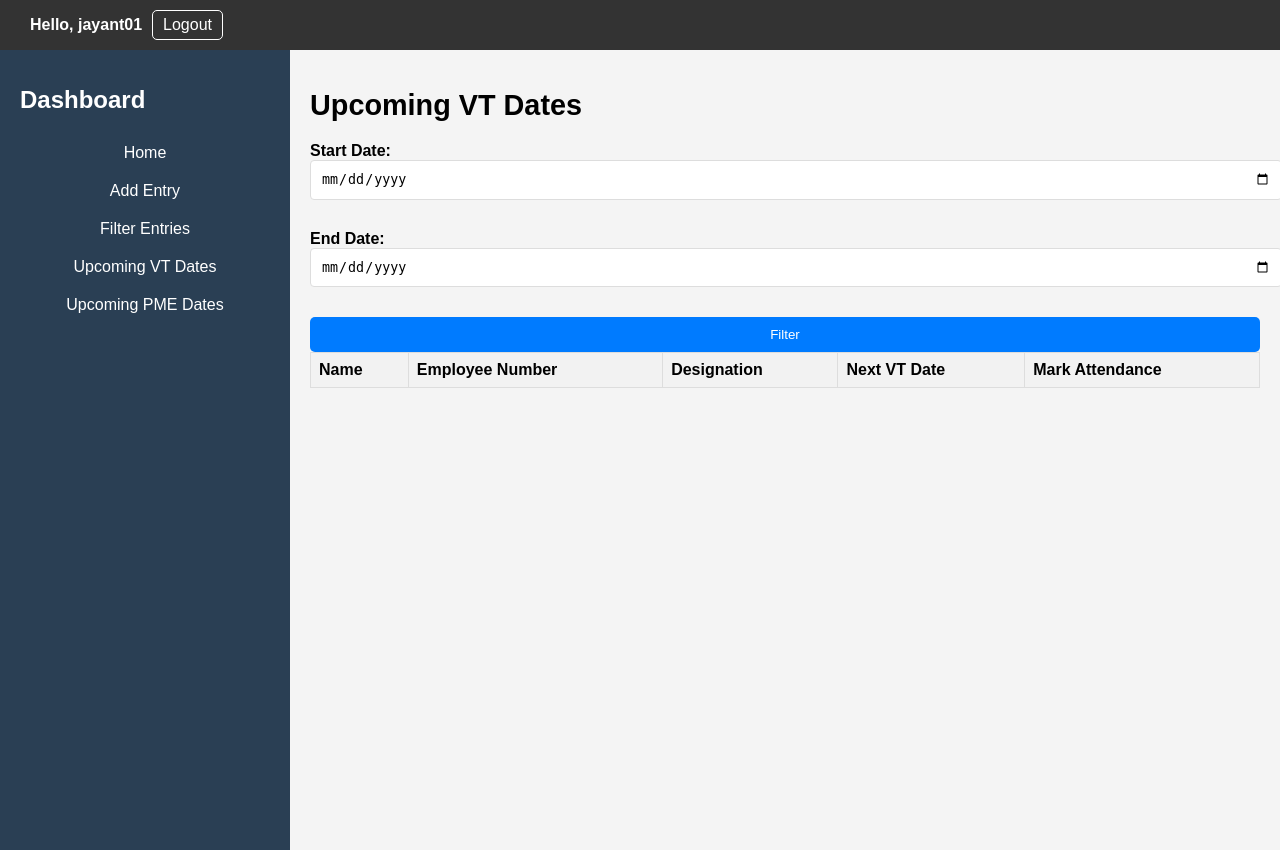
After one commit to rahulratan1509/musical-octo-dollop, a Django app: page /upcoming_vt_dates/ in a window 1280 px wide. The commit adds this page. Run offline with Django 4.2, Linux system fonts and the light colour scheme; a user stored in the database is signed in; data comes from the database, SQL or seed files in the repository; both versions use the stored data as it was after the commit; lists and menus that the app fills with data are empty.

```diff
--- a/EmployeeApp/templates/EmployeeApp/base.html
+++ b/EmployeeApp/templates/EmployeeApp/base.html
@@ -21,6 +21,8 @@
                 <li><a href="{% url 'dashboard' %}">Home</a></li>
                 <li><a href="{% url 'add_entry' %}">Add Entry</a></li>
                 <li><a href="{% url 'filter_entries' %}">Filter Entries</a></li>
+                <li><a href="{% url 'upcoming_vt_dates' %}">Upcoming VT Dates</a></li>
+                <li><a href="{% url 'upcoming_pme_dates' %}">Upcoming PME Dates</a></li>
 
                 <!-- Add other dashboard links as needed -->
             </ul>
--- /dev/null
+++ b/EmployeeApp/templates/EmployeeApp/upcoming_vt_dates.html
@@ -0,0 +1,54 @@
+{% extends "EmployeeApp/base.html" %}
+
+{% block content %}
+<h1>Upcoming VT Dates</h1>
+
+<form method="post">
+    {% csrf_token %}
+    <div class="form-group">
+        <label for="start_date">Start Date:</label>
+        <input type="date" id="start_date" name="start_date" value="{{ request.POST.start_date }}">
+    </div>
+    <div class="form-group">
+        <label for="end_date">End Date:</label>
+        <input type="date" id="end_date" name="end_date" value="{{ request.POST.end_date }}">
+    </div>
+    <button type="submit" class="btn btn-primary">Filter</button>
+</form>
+
+<table class="table">
+    <!-- Table header goes here -->
+    <thead>
+        <tr>
+            <th>Name</th>
+            <th>Employee Number</th>
+            <th>Designation</th>
+            <th>Next VT Date</th>
+            <th>Mark Attendance</th>
+        </tr>
+    </thead>
+    <tbody>
+        <!-- Loop through upcoming_vt_entries and display rows -->
+        {% for entry in upcoming_vt_entries %}
+        <tr>
+            <td>{{ entry.name }}</td>
+            <td>{{ entry.employee_number }}</td>
+            <td>{{ entry.designation }}</td>
+            <td>{{ entry.next_vt_date }}</td>
+            <td>
+                <!-- Form for marking attendance -->
+                <form method="post">
+                    {% csrf_token %}
+                    <input type="hidden" name="entry_id" value="{{ entry.id }}">
+                    <label>
+                        <input type="checkbox" name="attended" value="1"> Attended
+                    </label>
+                    <button type="submit" class="btn btn-success">Submit</button>
+                </form>
+            </td>
+        </tr>
+        {% endfor %}
+    </tbody>
+</table>
+
+{% endblock %}
--- a/EmployeeApp/urls.py
+++ b/EmployeeApp/urls.py
@@ -20,6 +20,10 @@ urlpatterns = [
     path('filter_entries/', views.filter_entries, name='filter_entries'),
 
 
+    path('upcoming_vt_dates/', views.upcoming_vt_dates, name='upcoming_vt_dates'),
+    path('upcoming_pme_dates/', views.upcoming_pme_dates, name='upcoming_pme_dates'),
+
+
 
 
 
--- a/EmployeeApp/views.py
+++ b/EmployeeApp/views.py
@@ -269,39 +269,129 @@ def filter_entries(request):
 
     return render(request, 'EmployeeApp/filter_entries.html', {'entries': entries, 'start_date': start_date, 'end_date': end_date})
 
-# views.py
-from django.shortcuts import render
+# In your views.py
+
+from datetime import date, timedelta, datetime
+from django.shortcuts import render, redirect
+from django.contrib.auth.decorators import login_required
 from .models import Entry
-from datetime import date, timedelta
 
+@login_required
 def upcoming_vt_dates(request):
-    # Get entries with upcoming VT dates within the next 15 days
     today = date.today()
-    upcoming_vt_entries = Entry.objects.filter(
-        next_vt_date__gte=today,
-        next_vt_date__lte=today + timedelta(days=15)
-    )
-    return render(request, 'EmployeeApp/upcoming_dates.html', {'entries': upcoming_vt_entries})
+    end_of_month = today + timedelta(days=30)  # Assuming each month has 30 days
 
+    if request.method == 'POST':
+        start_date = request.POST.get('start_date')
+        end_date = request.POST.get('end_date')
+
+        if start_date and end_date:
+            start_date = date.fromisoformat(start_date)
+            end_date = date.fromisoformat(end_date)
+
+            # Filter entries where next VT date is within the selected date range
+            upcoming_vt_entries = Entry.objects.filter(
+                user=request.user,
+                next_vt_date__gte=start_date,
+                next_vt_date__lte=end_date
+            ).order_by('next_vt_date')
+        else:
+            # If no date range is selected, show all upcoming VT dates for the current month
+            upcoming_vt_entries = Entry.objects.filter(
+                user=request.user,
+                next_vt_date__gte=today,
+                next_vt_date__lte=end_of_month
+            ).order_by('next_vt_date')
+    else:
+        # Show all upcoming VT dates for the current month by default
+        upcoming_vt_entries = Entry.objects.filter(
+            user=request.user,
+            next_vt_date__gte=today,
+            next_vt_date__lte=end_of_month
+        ).order_by('next_vt_date')
+
+    context = {
+        'upcoming_vt_entries': upcoming_vt_entries,
+    }
+
+    return render(request, 'EmployeeApp/upcoming_vt_dates.html', context)
+
+@login_required
 def upcoming_pme_dates(request):
-    # Get entries with upcoming PME dates within the next 15 days
     today = date.today()
-    upcoming_pme_entries = Entry.objects.filter(
-        next_pme_date__gte=today,
-        next_pme_date__lte=today + timedelta(days=15)
-    )
-    return render(request, 'EmployeeApp/upcoming_dates.html', {'entries': upcoming_pme_entries})
+    end_of_month = today + timedelta(days=30)  # Assuming each month has 30 days
 
-def mark_as_done(request, entry_id, event_type):
-    try:
-        entry = Entry.objects.get(id=entry_id)
-        if event_type == 'vt':
-            entry.last_vt_date = entry.next_vt_date
-        elif event_type == 'pme':
-            entry.last_pme_date = entry.next_pme_date
-        entry.save()
-        messages.success(request, f'{entry.name} marked as done for {event_type.upper()}')
-    except Entry.DoesNotExist:
-        messages.error(request, 'Entry not found.')
+    if request.method == 'POST':
+        start_date = request.POST.get('start_date')
+        end_date = request.POST.get('end_date')
 
-    return redirect('upcoming_dates')
+        if start_date and end_date:
+            start_date = date.fromisoformat(start_date)
+            end_date = date.fromisoformat(end_date)
+
+            # Filter entries where next PME date is within the selected date range
+            upcoming_pme_entries = Entry.objects.filter(
+                user=request.user,
+                next_pme_date__gte=start_date,
+                next_pme_date__lte=end_date
+            ).order_by('next_pme_date')
+        else:
+            # If no date range is selected, show all upcoming PME dates for the current month
+            upcoming_pme_entries = Entry.objects.filter(
+                user=request.user,
+                next_pme_date__gte=today,
+                next_pme_date__lte=end_of_month
+            ).order_by('next_pme_date')
+    else:
+        # Show all upcoming PME dates for the current month by default
+        upcoming_pme_entries = Entry.objects.filter(
+            user=request.user,
+            next_pme_date__gte=today,
+            next_pme_date__lte=end_of_month
+        ).order_by('next_pme_date')
+
+    context = {
+        'upcoming_pme_entries': upcoming_pme_entries,
+    }
+
+    return render(request, 'EmployeeApp/upcoming_pme_dates.html', context)
+
+# ...
+
+# Define a function to calculate the next VT date
+def calculate_next_vt_date(entry):
+    current_year = datetime.now().year
+    dob_year = entry.date_of_birth.year
+    age = current_year - dob_year
+    retirement_age = 60
+    next_vt_date = None
+
+    if age < retirement_age:
+        if entry.last_vt_date:
+            if age >= 59 and age <= 60:
+                next_vt_date = datetime(current_year, 6, 15).date()
+            else:
+                next_vt_date = entry.last_vt_date + timedelta(days=5 * 365)  # VT every 5 years
+
+    return next_vt_date
+
+# Define a function to calculate the next PME date
+def calculate_next_pme_date(entry):
+    current_year = datetime.now().year
+    dob_year = entry.date_of_birth.year
+    age = current_year - dob_year
+    retirement_age = 60
+    next_pme_date = None
+
+    if age < retirement_age:
+        if entry.last_pme_date:
+            if age <= 45:
+                next_pme_date = entry.last_pme_date + timedelta(days=5 * 365)  # PME every 5 years
+            elif age > 45 and age < 59:
+                next_pme_date = entry.last_pme_date + timedelta(days=3 * 365)  # PME every 3 years
+
+            # Handle the case for ages 59-60
+            if age >= 59 and age <= 60:
+                next_pme_date = datetime(current_year, 8, 25).date()
+
+    return next_pme_date
```
Also changed, not shown: EmployeeApp/templates/EmployeeApp/upcoming_pme_dates.html (added, +54 -0 lines), genrate_entreis.py (+27 -23 lines), db.sqlite3, 1 other file.
